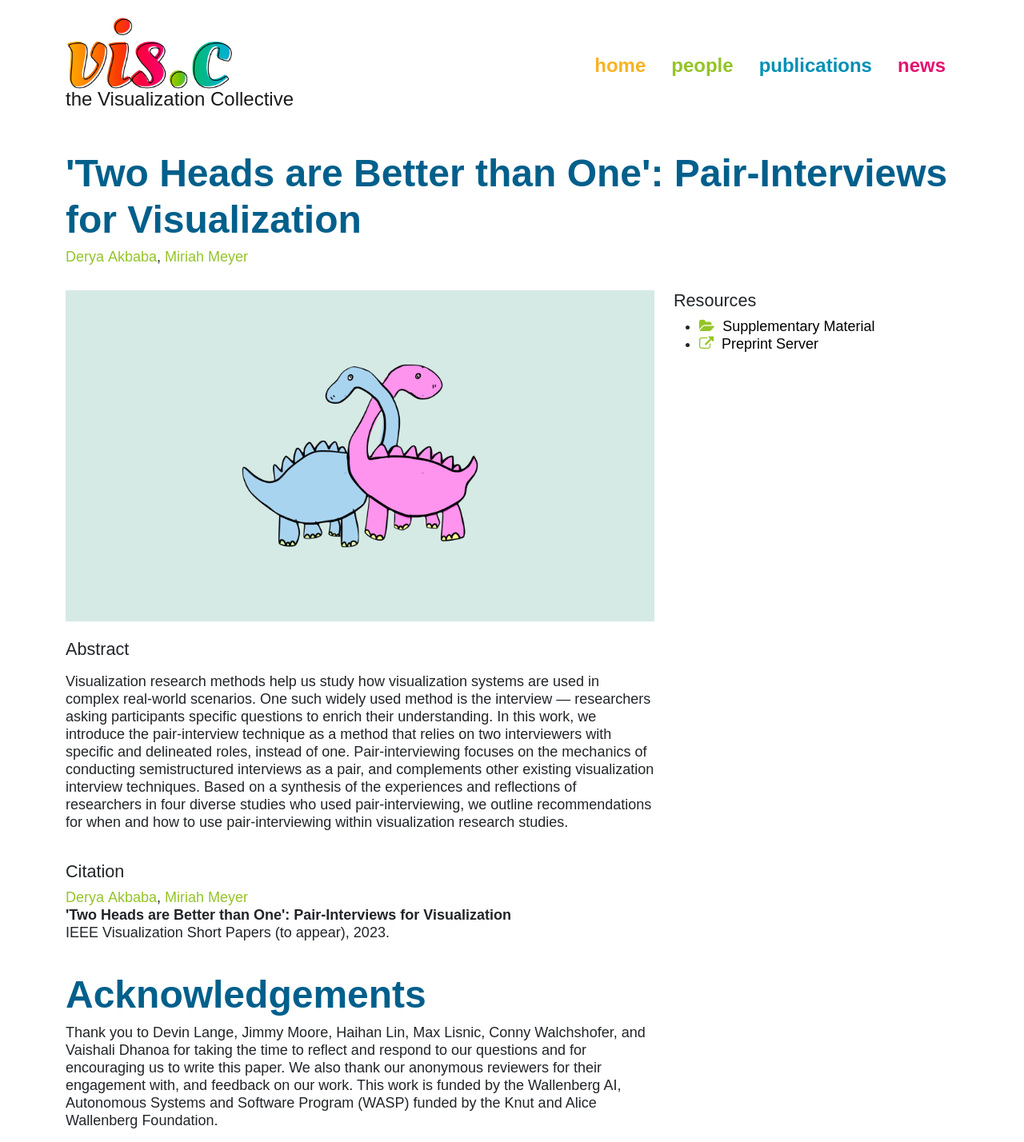
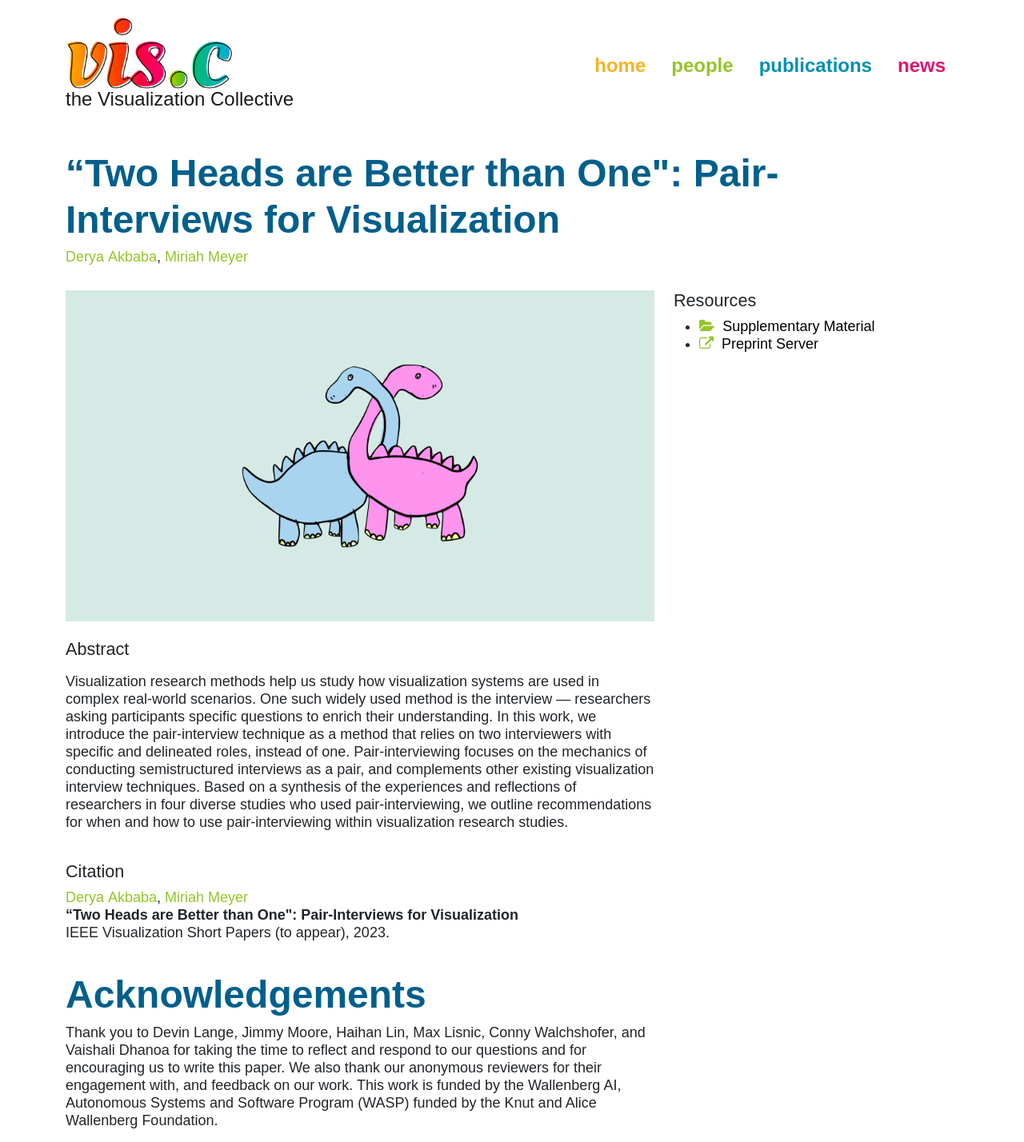
Before and after one commit to visidlab/visidlab.github.io, a Jekyll site: the page built from _publications/2023_vis_pairinterviews.md, in a window 1280 px wide. Shown: the whole page at 80% size. Built offline with Jekyll 4.4.1, drawn with Linux system fonts in a browser that asks for light colours; some web fonts are replaced.

Commit message:
Fix quotes

```diff
--- a/_publications/2023_vis_pairinterviews.md
+++ b/_publications/2023_vis_pairinterviews.md
@@ -1,6 +1,6 @@
 ---
 layout: publication
-title: "'Two Heads are Better than One': Pair-Interviews for Visualization"
+title: ' “Two Heads are Better than One": Pair-Interviews for Visualization'
 key: 2023_vis_pairinterviews
 type: abstract
 order: 2023-11
```
